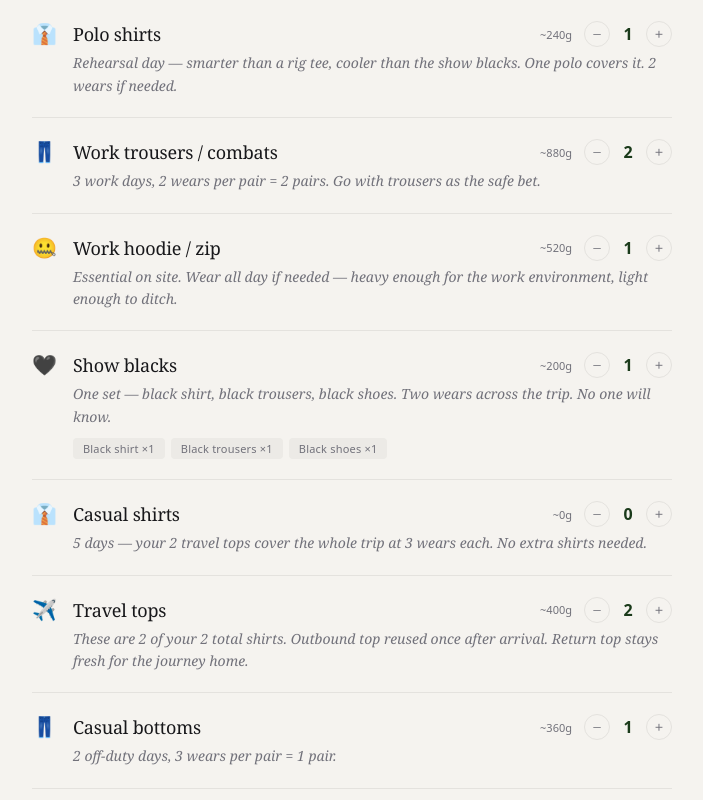
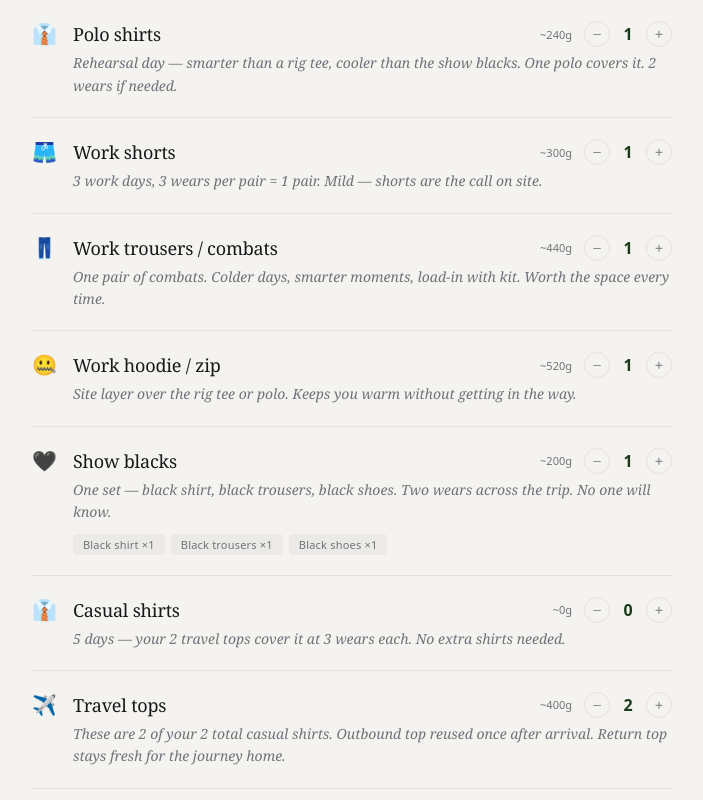
Before and after one commit to domissoundco/roadiepack, a Next.js app: page / in a window 1280 px wide. Shown: the part 1020-1820 px from the top of the page, without its empty margins (288-991 px from the left). Built offline with nearby package versions, Linux system fonts and the light colour scheme; no server answers.

Commit message:
Add files via upload

```diff
--- a/src/app/packing.js
+++ b/src/app/packing.js
@@ -44,7 +44,7 @@ function wxEmoji({ maxTemp, rainChance }) {
 // ADVISORY ENGINE
 // ─────────────────────────────────────────────
 function getWeatherBand(weather) {
-  if (!weather) return "unknown";
+  if (!weather) return "mild"; // sensible default — adjusts once forecast loads
   const { maxTemp, rainChance } = weather;
   const rain = rainChance >= 40;
   if (maxTemp >= 25) return rain ? "hot_wet"  : "hot";
@@ -91,7 +91,6 @@ function buildAdvisory({ totalDays, workDays, mode, band, weather }) {
   const isMild = band.startsWith("mild");
   const isCool = band.startsWith("cool");
   const isCold = band.startsWith("cold");
-  const unknown = band === "unknown";
 
   const cards = [];
 
@@ -165,7 +164,7 @@ function buildAdvisory({ totalDays, workDays, mode, band, weather }) {
         weight: WEIGHTS["Rig shorts"],
       });
     } else {
-      // Cold or unknown: trousers only
+      // Cold: trousers only
       cards.push({
         category: "Work trousers / combats", qty: trousersDays, emoji: "👖",
         reason: `${workDays} work days, 2 wears per pair = ${trousersDays} pair${trousersDays > 1 ? "s" : ""}. ${isCold ? "Cold — shorts stay at home." : "Go with trousers as the safe bet."}`,
@@ -203,28 +202,36 @@ function buildAdvisory({ totalDays, workDays, mode, band, weather }) {
   }
 
   // ── CASUAL / OFF-DUTY ────────────────────────────────────
-  // Shirt pool: ceil(totalDays ÷ 3) total shirts targeting 3 wears each.
-  // Travel tops (2) are already in that pool.
-  // Extra shirts to pack = pool − 2. No cap — 30 day tour needs what it needs.
-  const shirtPool    = Math.ceil(totalDays / 3);
+  // Corporate: evenings count as casual — pool = totalDays ÷ 3
+  // Rock & Roll: binary — work days = rig tees only, days off = casual shirts only
+  //   pool = (totalDays - workDays) ÷ 3
+  // Holiday: every day is casual — totalDays ÷ 3
+  // Travel tops (2) always count in the pool. No cap.
+
+  const casualDaysPool = mode === "rockroll"
+    ? Math.max(0, totalDays - workDays)
+    : totalDays;
+
+  const shirtPool    = Math.ceil(casualDaysPool / 3);
   const casualQty    = Math.max(0, shirtPool - 2);
   const totalShirts  = casualQty + 2;
 
-  const shirtNote = isHot
-    ? ` Hot weather — aim for 2 wears not 3 if you're sweating.`
-    : "";
+  const shirtNote = isHot ? ` Hot — aim for 2 wears not 3 if you're sweating.` : "";
+  const poolLabel = mode === "rockroll"
+    ? `${totalDays - workDays} days off`
+    : `${totalDays} days`;
 
   cards.push({
     category: "Casual shirts", qty: casualQty, emoji: "👔",
     reason: casualQty === 0
-      ? `${totalDays} days — your 2 travel tops cover the whole trip at 3 wears each. No extra shirts needed.${shirtNote}`
-      : `${totalDays} days ÷ 3 wears = ${shirtPool} shirts total. Travel tops are 2 of those — pack ${casualQty} more.${shirtNote}`,
+      ? `${poolLabel} — your 2 travel tops cover it at 3 wears each. No extra shirts needed.${shirtNote}`
+      : `${poolLabel} ÷ 3 wears = ${shirtPool} shirts total. Travel tops are 2 of those — pack ${casualQty} more.${shirtNote}`,
     weight: WEIGHTS["Casual shirts"] * casualQty,
   });
 
   cards.push({
     category: "Travel tops", qty: 2, emoji: "✈️",
-    reason: `These are ${travelDays === 1 ? "1" : "2"} of your ${totalShirts} total shirts. Outbound top reused once after arrival. Return top stays fresh for the journey home.`,
+    reason: `These are 2 of your ${totalShirts} total casual shirts. Outbound top reused once after arrival. Return top stays fresh for the journey home.`,
     weight: WEIGHTS["Casual shirts"] * 2,
   });
 
@@ -311,10 +318,10 @@ function buildAdvisory({ totalDays, workDays, mode, band, weather }) {
       reason: `${totalDays} days ÷ 4 wears = ${jumperQty} jumper${jumperQty > 1 ? "s" : ""}. Warm days, cooler evenings — merino or fine-knit. Smart enough for dinner.`,
       weight: 340 * jumperQty,
     });
-  } else if (isMild || unknown) {
+  } else if (isMild) {
     cards.push({
       category: "Mid-weight jumper", qty: jumperQty, emoji: "🧶",
-      reason: `${totalDays} days ÷ 4 wears = ${jumperQty} jumper${jumperQty > 1 ? "s" : ""}. ${isMild ? "Mild evenings need a proper mid-weight knit." : "Mid-weight is the safe bet — adjust once you've checked the forecast."} Merino handles 4 wears without smelling.`,
+      reason: `${totalDays} days ÷ 4 wears = ${jumperQty} jumper${jumperQty > 1 ? "s" : ""}. Mild evenings need a proper mid-weight knit. Merino handles 4 wears without smelling.`,
       weight: 420 * jumperQty,
     });
   } else if (isCool) {
@@ -432,8 +439,8 @@ export default function PackingApp() {
     const timer = setTimeout(async () => {
       if (!destination.trim()) return;
       setWxStatus("Looking up weather…");
-      setWeather(null);
-      setCityRows([]);
+      // Don't reset weather/cityRows here — keep showing previous data while refetching
+      // so the packing list doesn't flicker or collapse
       try {
         const cities = destination.split(",").map(s => s.trim()).filter(Boolean);
         const rows = [];
```
